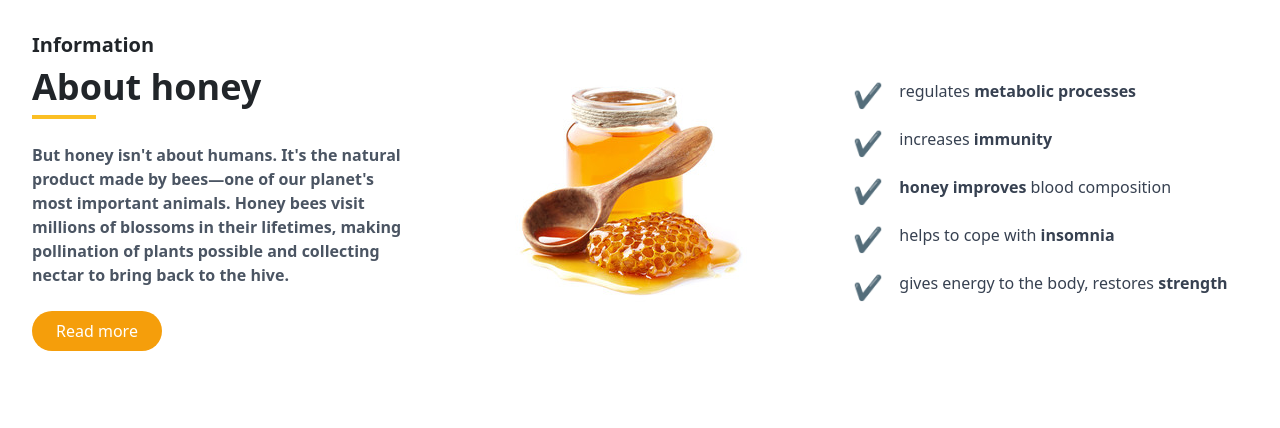
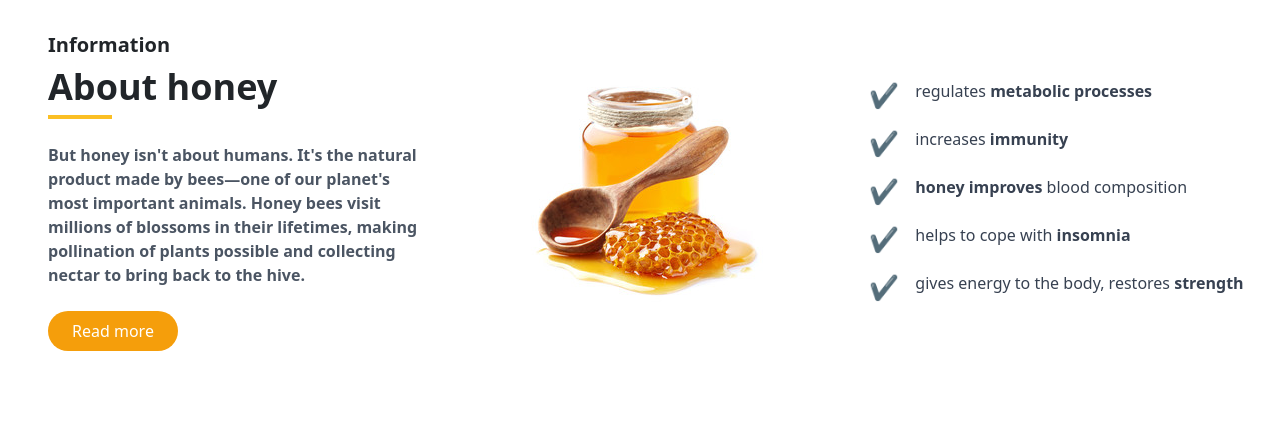
Before and after one commit to berlincapztone/PRO_HS-, a Django app: template honeyapp/templates/index.html in a window 1280 px wide. Shown: the part 549-977 px from the top of the page. Run offline with Django 5.2, Linux system fonts and the light colour scheme; the template is opened without the code that fills it, so the values that code supplies are empty; parts of the project's set-up code (start-up, migrations or seed data) failed here and were passed over; some libraries are stand-ins or nearby versions.

Commit message:
my changes

```diff
--- a/honeyapp/templates/index.html
+++ b/honeyapp/templates/index.html
@@ -723,8 +723,9 @@
 
 
 
-<div class="container mx-auto p-8 pl-24 md:pl-8 lg:pr-12"> <!-- Adjusted right padding here -->
+<div class="container mx-auto p-8 pl-12"> <!-- Adjusted right padding here -->
     <div class="flex flex-col md:flex-row items-center justify-between gap-8 ">
+
         <!-- Left Section: Text Content -->
         <div class="w-full md:w-1/3">
             <h2 class="text-orange-600 text-xl font-bold">Information</h2>
```
